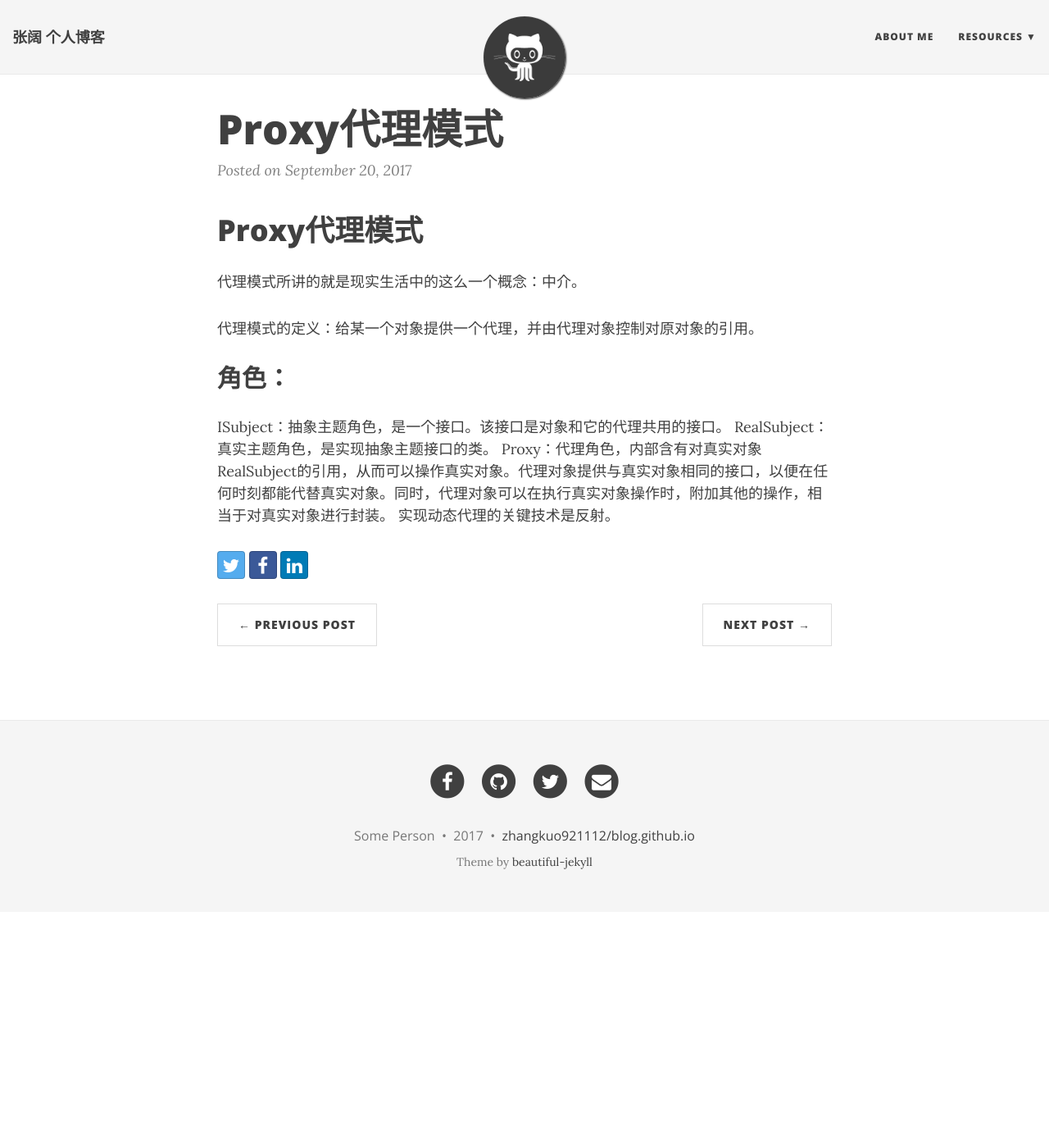
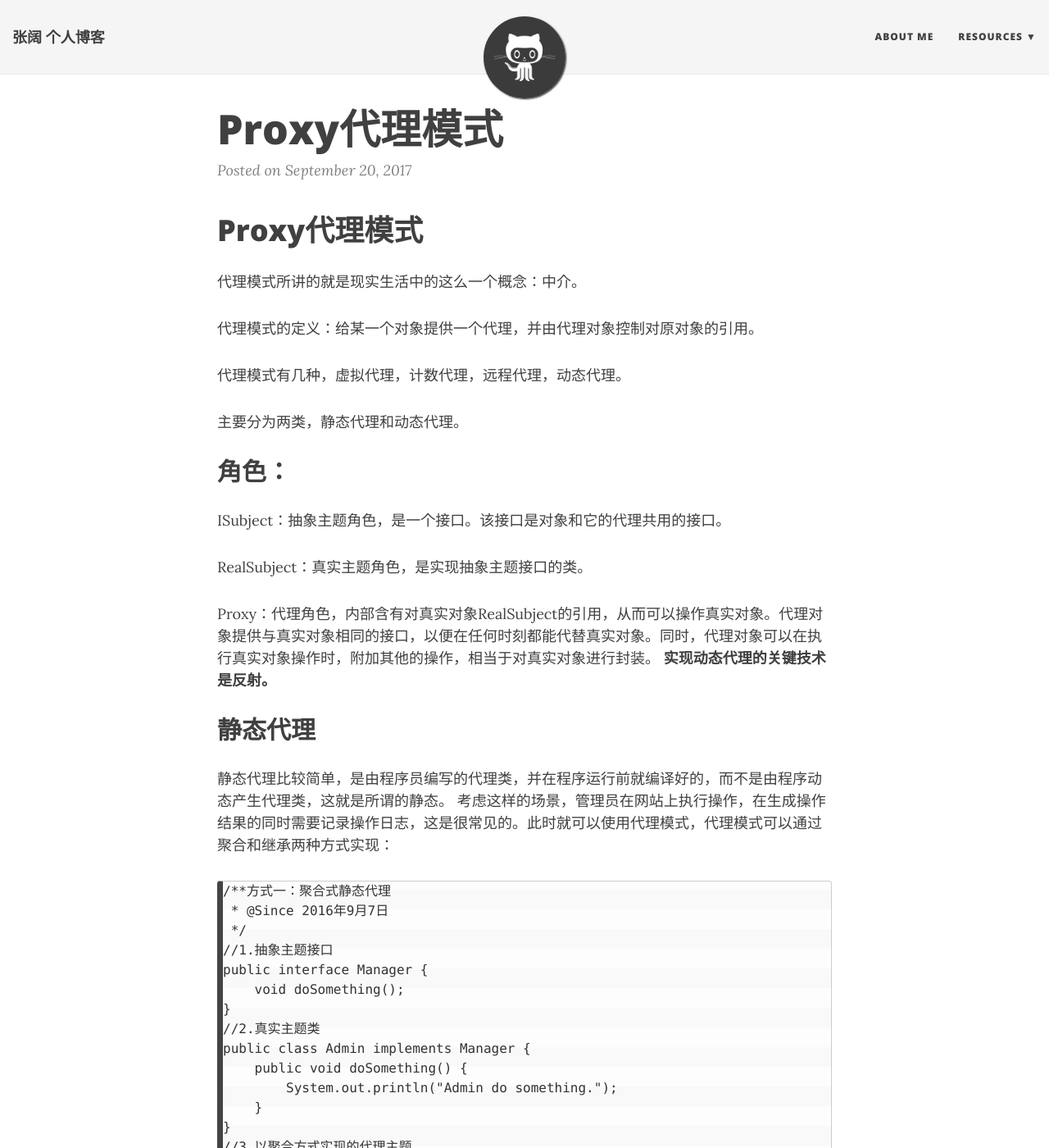
Before and after one commit to buoooou/blog.github.io, a Jekyll site: the page built from _posts/2017-09-20-proxy.md, in a window 1280 px wide and 1400 px high. Shown: the whole window at 82% size. Built offline with Jekyll 4.4.1, drawn with Linux system fonts in a browser that asks for light colours; nearby versions of some CDN libraries; some of the changed text lies outside the part shown.

Commit message:
Update 2017-09-20-proxy.md

```diff
--- a/_posts/2017-09-20-proxy.md
+++ b/_posts/2017-09-20-proxy.md
@@ -9,9 +9,72 @@
 
 代理模式的定义：给某一个对象提供一个代理，并由代理对象控制对原对象的引用。
 
+代理模式有几种，虚拟代理，计数代理，远程代理，动态代理。
+
+主要分为两类，静态代理和动态代理。
+
 ## 角色：
 
 ISubject：抽象主题角色，是一个接口。该接口是对象和它的代理共用的接口。
+
 RealSubject：真实主题角色，是实现抽象主题接口的类。
+
 Proxy：代理角色，内部含有对真实对象RealSubject的引用，从而可以操作真实对象。代理对象提供与真实对象相同的接口，以便在任何时刻都能代替真实对象。同时，代理对象可以在执行真实对象操作时，附加其他的操作，相当于对真实对象进行封装。
-实现动态代理的关键技术是反射。
+**实现动态代理的关键技术是反射。**
+
+## 静态代理
+
+静态代理比较简单，是由程序员编写的代理类，并在程序运行前就编译好的，而不是由程序动态产生代理类，这就是所谓的静态。
+考虑这样的场景，管理员在网站上执行操作，在生成操作结果的同时需要记录操作日志，这是很常见的。此时就可以使用代理模式，代理模式可以通过聚合和继承两种方式实现：
+
+    /**方式一：聚合式静态代理
+     * @Since 2016年9月7日
+     */
+    //1.抽象主题接口
+    public interface Manager {
+        void doSomething();
+    }
+    //2.真实主题类
+    public class Admin implements Manager {
+        public void doSomething() {
+            System.out.println("Admin do something.");
+        }
+    }
+    //3.以聚合方式实现的代理主题
+    public class AdminPoly implements Manager{
+        private Admin admin;
+
+        public AdminPoly(Admin admin) {
+            super();
+            this.admin = admin;
+        }
+
+        public void doSomething() {
+            System.out.println("Log:admin操作开始");
+            admin.doSomething();
+            System.out.println("Log:admin操作结束");
+        }
+    }
+    //4.测试代码
+            Admin admin = new Admin();
+            Manager m = new AdminPoly(admin);
+            m.doSomething();
+    //方式二：继承式静态代理
+    //与上面的方式仅代理类和测试代码不同
+    //1.代理类
+    public class AdminProxy extends Admin {
+        @Override
+        public void doSomething() {
+            System.out.println("Log:admin操作开始");
+            super.doSomething();
+            System.out.println("Log:admin操作开始");
+        }
+    }
+    //2.测试代码
+            AdminProxy proxy = new AdminProxy();
+            proxy.doSomething();
+
+## 动态代理
+
+一般来说，对代理模式而言，一个主题类与一个代理类一一对应，这也是静态代理模式的特点。
+但是，也存在这样的情况，有n各主题类，但是代理类中的“前处理、后处理”都是一样的，仅调用主题不同。也就是说，多个主题类对应一个代理类，共享“前处理，后处理”功能，动态调用所需主题，大大减小了程序规模，这就是动态代理模式的特点。
```
